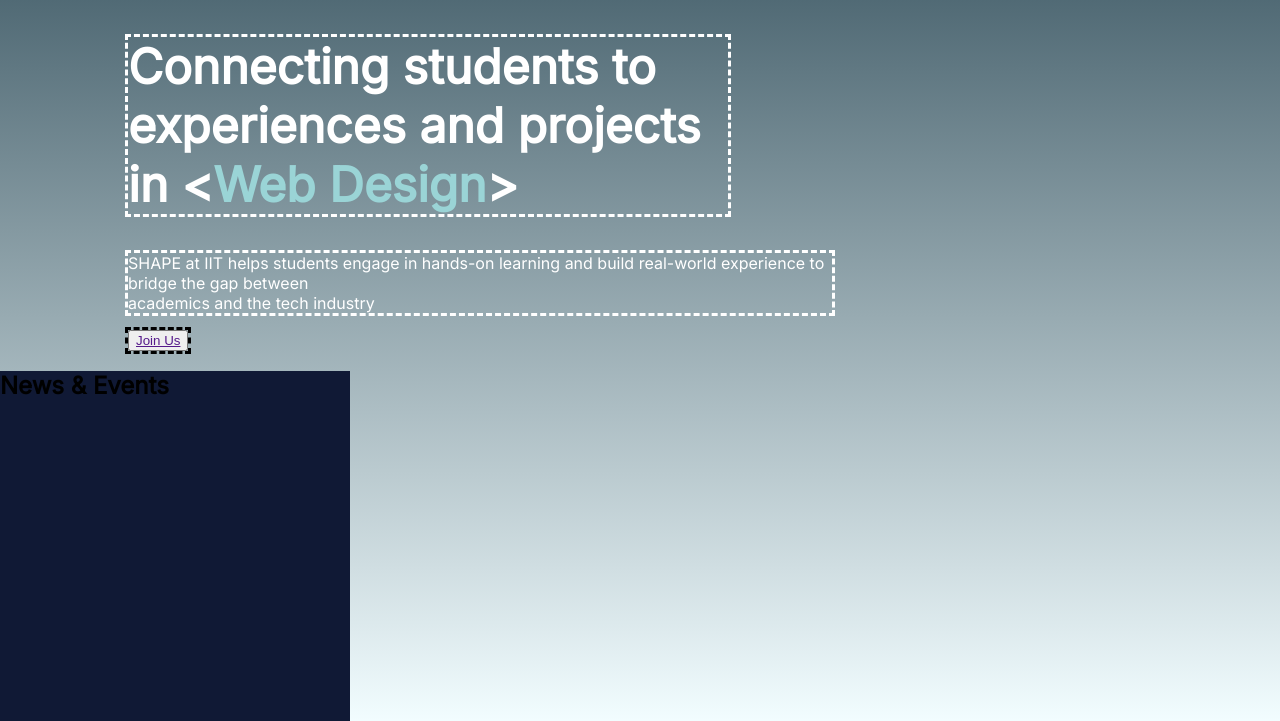
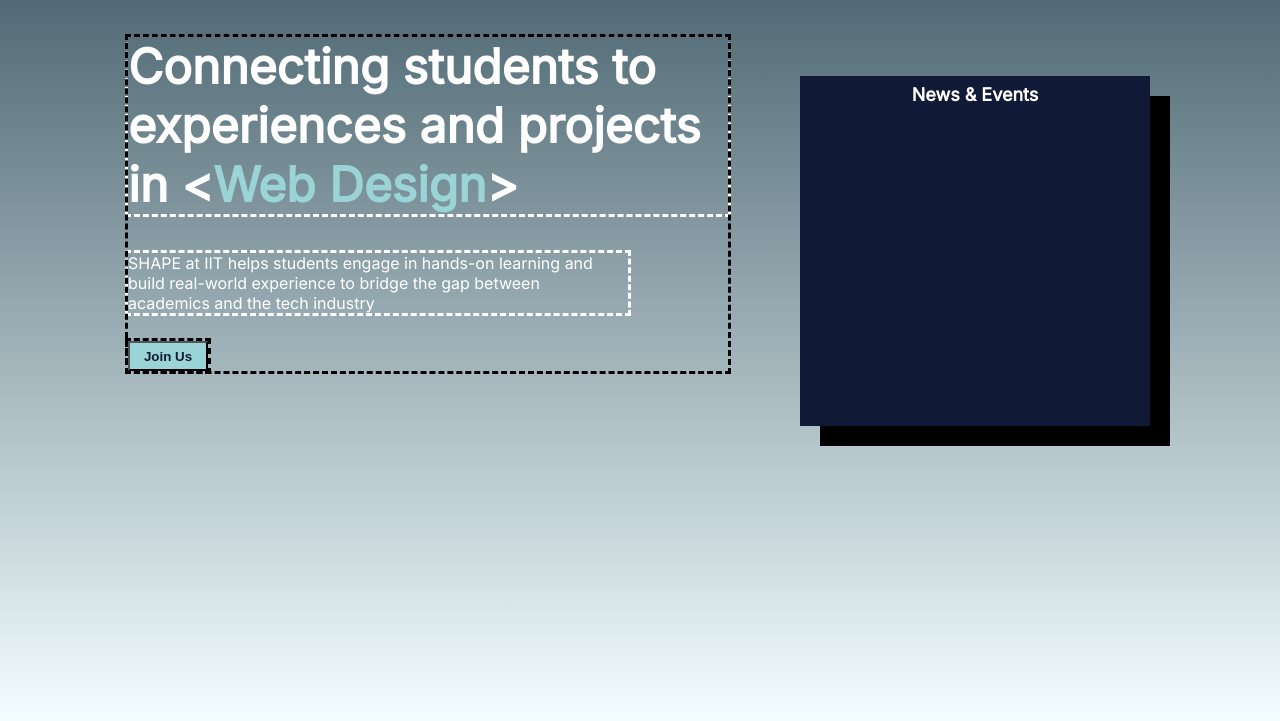
Before and after one commit to codifyiit/CODIFY-IIT, a plain HTML site: page index.html in a window 1280 px wide. Shown: the part 84-805 px from the top of the page. Drawn offline with Linux system fonts and the light colour scheme.

Commit message:
Update style.css

```diff
--- a/style.css
+++ b/style.css
@@ -15,6 +15,7 @@ body{
 }
 /* NAVIGATION BAR STYLING */
 nav{
+    outline-style: dashed;
     display: flex;
     padding: 0% 3%;
     align-items: center;
@@ -70,14 +71,17 @@ nav img{
 }
 
 /* Home Page Texts */
+.header-box{
+    outline-style: dashed;
+    width: 600px;
+    margin-left: 128px;
+}
 #header-h1{
     outline-style: dashed;
     color: #FFF;
     width: 600px;
     font-size: 48px;
     font-weight: 800;
-    margin-left: 128px;
-    margin-left: 128px;
 }
 #header-h1 b{
     color: #9AD4D6;
@@ -85,17 +89,33 @@ nav img{
 #header-p{
     color: #FFF;
     outline-style: dashed;
-    width: 704px;
-    margin-left: 128px;
+    width: 500px;
 }
 #header-button{
     outline-style: dashed;
-    margin-left: 128px;
+    background-color: #9AD4D6;
+    width: 80px;
+    height: 30px;
+    margin-top: 12px;
+}
+#header-button a{
+    text-decoration: none;
+    color: #101935;
+    font-weight: 700;
 }
 
 /*  Slideshow in Home Page  */
 .box{
     background-color: #101935;
+    box-shadow: 20px 20px;
     width: 350px;
     height: 350px;
+    margin-top: -310px;
+    margin-left: 800px;
 }
+.box h1{
+    color: #FFF;
+    text-align: center;
+    font-size: 18px;
+    padding-top: 8px;
+}
```
